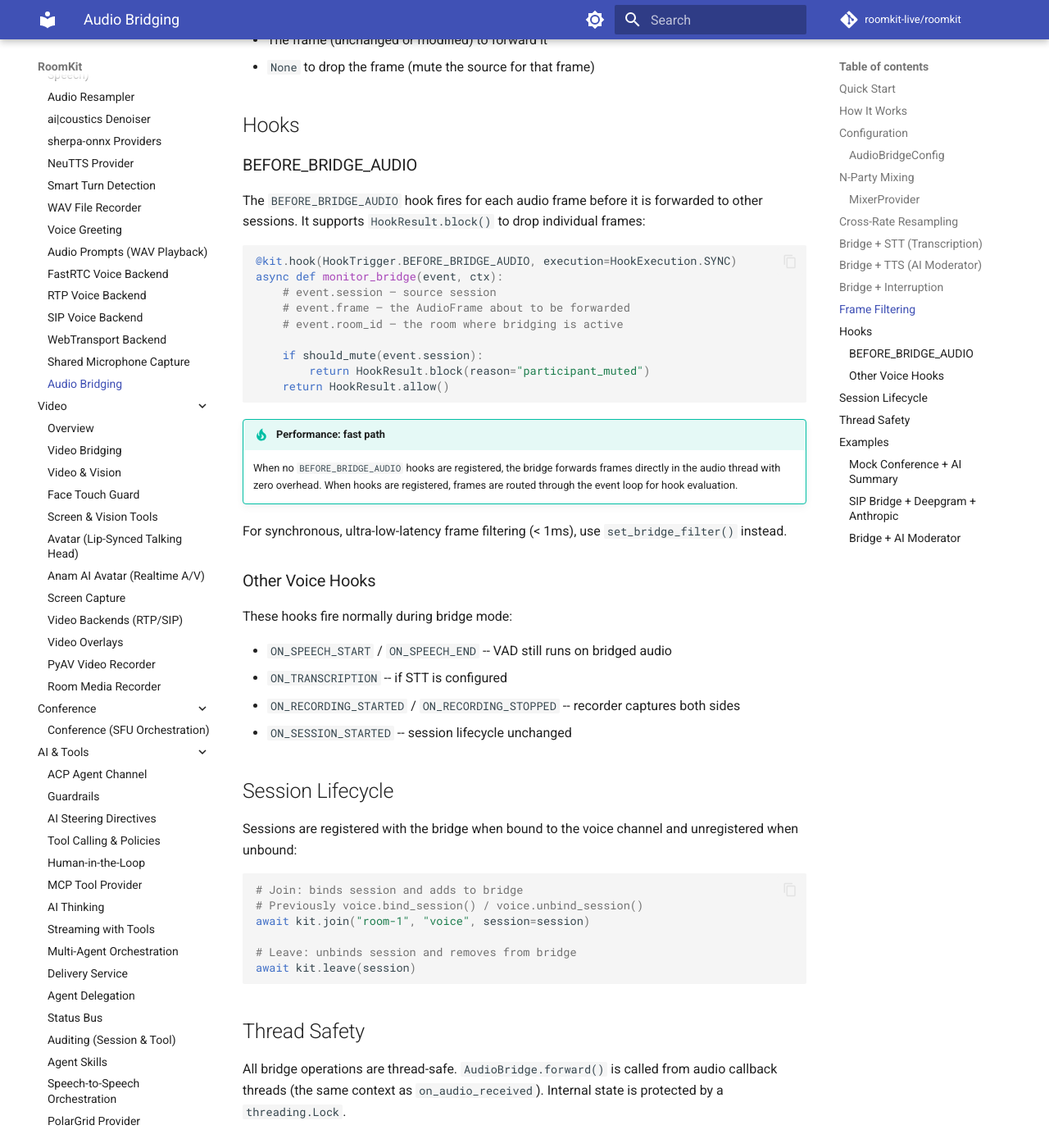
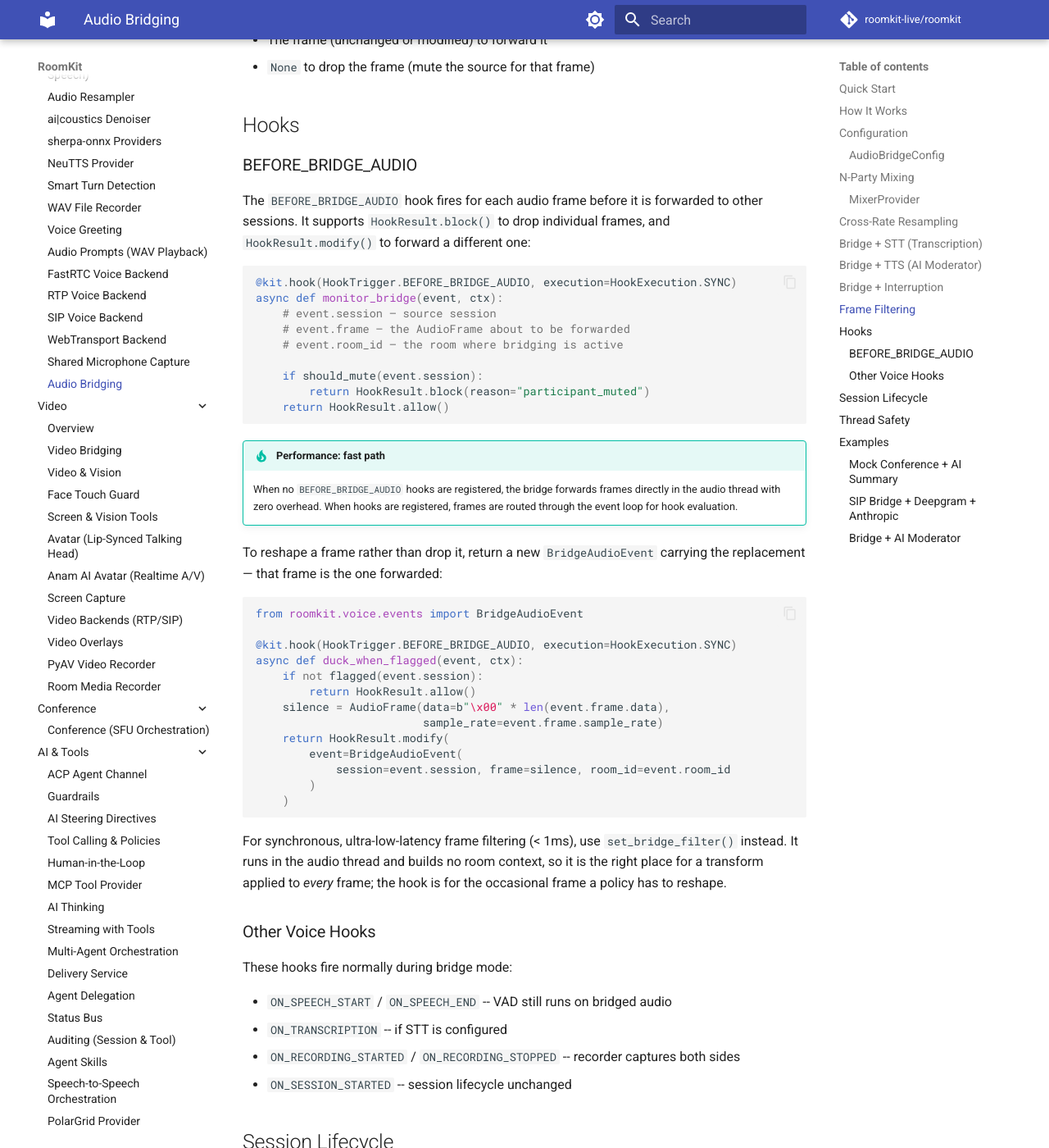
Before and after one commit to roomkit-live/roomkit-docs, an MkDocs documentation site: the page built from docs/guides/audio-bridge.md, in a window 1280 px wide and 1400 px high, scrolled down 4570 px. Shown: the whole window at 82% size. Built offline with MkDocs 1.6.1 and Material for MkDocs 9.7.7, drawn with Linux system fonts in a browser that asks for light colours; comment, search, counter and statistics services are not loaded.

````diff
--- a/docs/guides/audio-bridge.md
+++ b/docs/guides/audio-bridge.md
@@ -215,8 +215,8 @@ The filter receives `(source_session, AudioFrame)` and returns:
 ### BEFORE_BRIDGE_AUDIO
 
 The `BEFORE_BRIDGE_AUDIO` hook fires for each audio frame before it is
-forwarded to other sessions.  It supports `HookResult.block()` to drop
-individual frames:
+forwarded to other sessions. It supports `HookResult.block()` to drop
+individual frames, and `HookResult.modify()` to forward a different one:
 
 ```python
 @kit.hook(HookTrigger.BEFORE_BRIDGE_AUDIO, execution=HookExecution.SYNC)
@@ -236,8 +236,29 @@ async def monitor_bridge(event, ctx):
     When hooks are registered, frames are routed through the event loop
     for hook evaluation.
 
+To reshape a frame rather than drop it, return a new `BridgeAudioEvent`
+carrying the replacement — that frame is the one forwarded:
+
+```python
+from roomkit.voice.events import BridgeAudioEvent
+
+@kit.hook(HookTrigger.BEFORE_BRIDGE_AUDIO, execution=HookExecution.SYNC)
+async def duck_when_flagged(event, ctx):
+    if not flagged(event.session):
+        return HookResult.allow()
+    silence = AudioFrame(data=b"\x00" * len(event.frame.data),
+                         sample_rate=event.frame.sample_rate)
+    return HookResult.modify(
+        event=BridgeAudioEvent(
+            session=event.session, frame=silence, room_id=event.room_id
+        )
+    )
+```
+
 For synchronous, ultra-low-latency frame filtering (< 1ms), use
-`set_bridge_filter()` instead.
+`set_bridge_filter()` instead. It runs in the audio thread and builds no
+room context, so it is the right place for a transform applied to *every*
+frame; the hook is for the occasional frame a policy has to reshape.
 
 ### Other Voice Hooks
 
````
Also changed, not shown: docs/features.md (+4 -4 lines), docs/guides/voice-interruption.md (+22 -2 lines).
